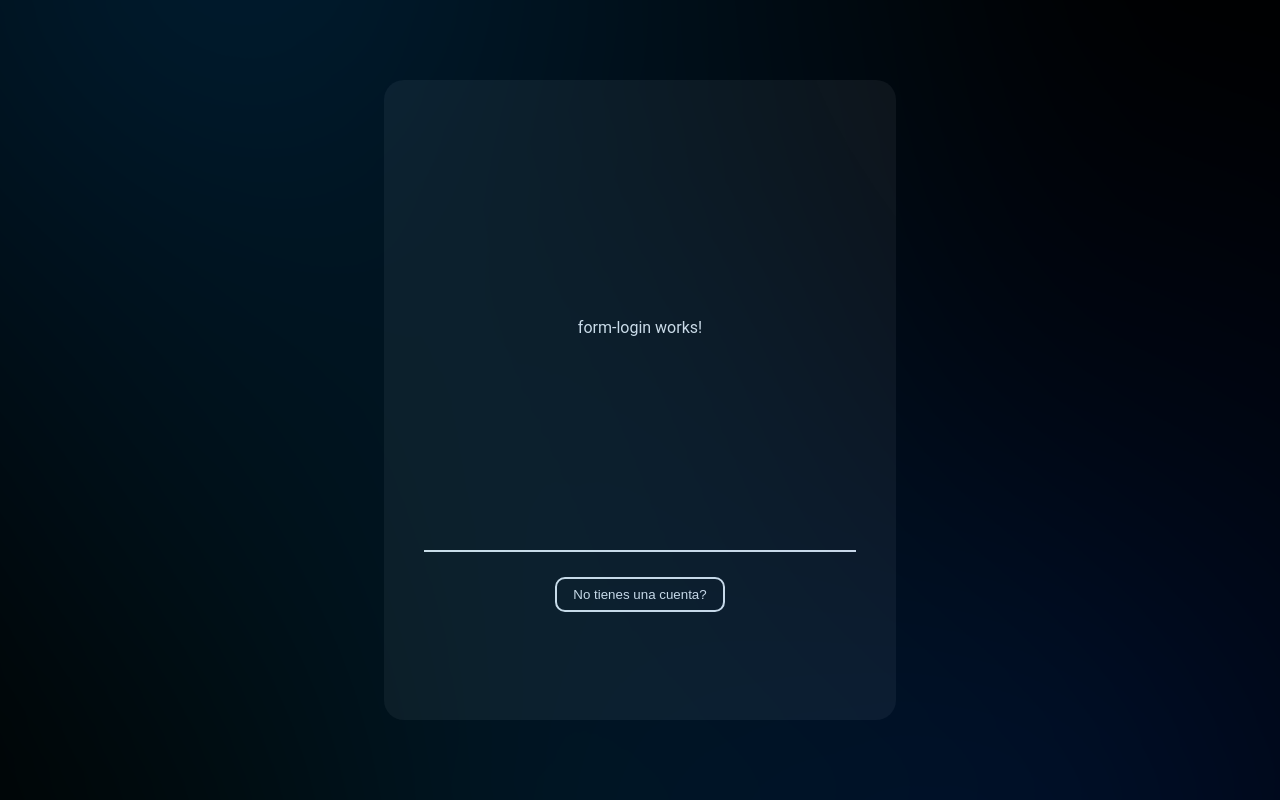
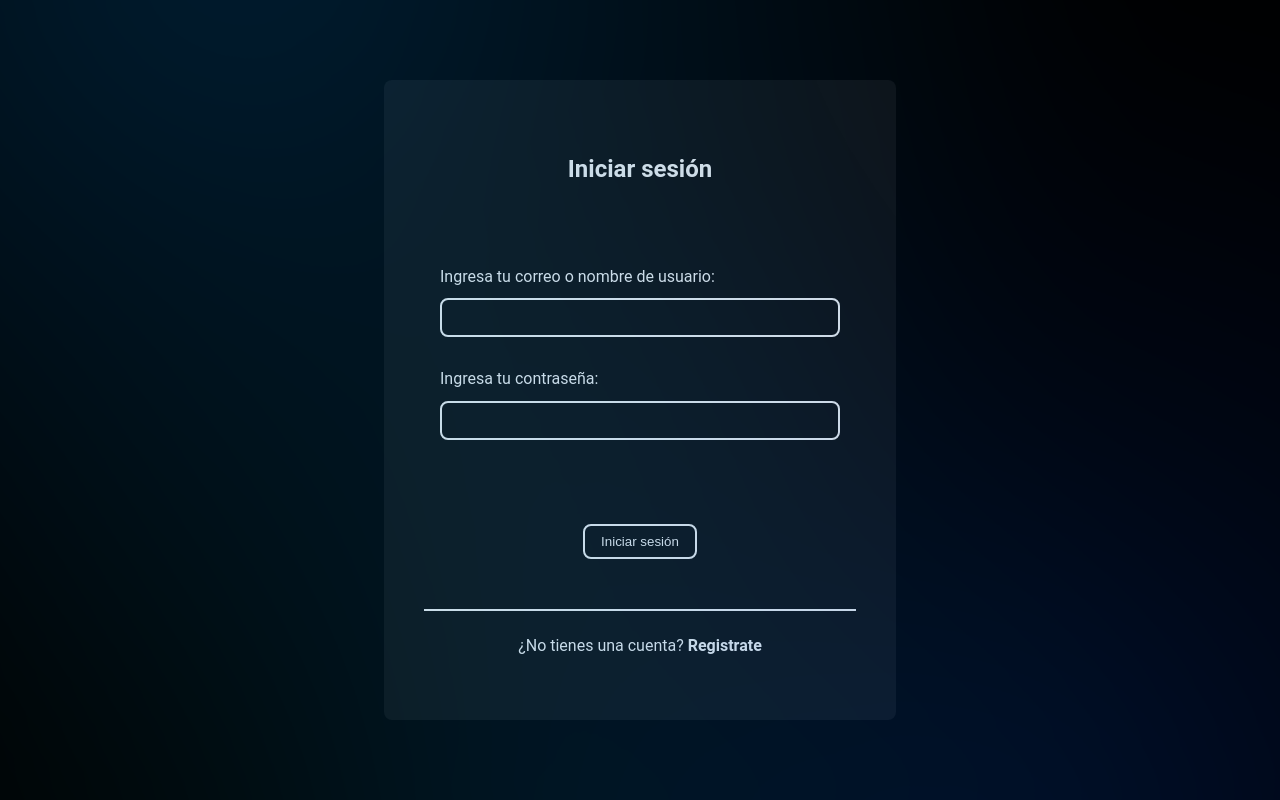
Before and after one commit to Giroz22/UWHub-Front, an Angular app: page / in a window 1280 px wide. Shown: the top 800 px of the page. Built offline with nearby package versions, Linux system fonts and the light colour scheme.

Commit message:
Form login was completed

```diff
--- a/src/app/auth/auth.html
+++ b/src/app/auth/auth.html
@@ -9,9 +9,10 @@
     </div>
 
     <div class="auth-footer">
-      <button (click)="isRegister = !isRegister">
-        {{ isRegister ? "No tienes una cuenta?" : "Ya tienes una cuenta?" }}
-      </button>
+      @if(isRegister){ ¿No tienes una cuenta? } @else { ¿Ya tienes una cuenta? }
+      <a (click)="isRegister = !isRegister">
+        {{ isRegister ? "Registrate" : "Inicia sesión" }}
+      </a>
     </div>
   </div>
 </div>
--- a/src/app/auth/auth.scss
+++ b/src/app/auth/auth.scss
@@ -1,4 +1,4 @@
-@use "../../styles/colors" as *;
+@use "../../styles/variables" as *;
 
 .auth-container {
   width: 100%;
@@ -20,22 +20,18 @@
     padding: 25px 40px;
 
     background-color: $color-background-medium;
-    border-radius: 20px;
+    border-radius: $border-radius;
     backdrop-filter: blur(5px);
 
     .auth-body {
       flex: 1;
-      display: flex;
-      align-items: center;
-      justify-content: center;
-
       width: 100%;
 
       border-bottom: 2px solid $color-background-light;
     }
 
     .auth-footer {
-      height: 20%;
+      height: 10%;
     }
   }
 }
--- a/src/app/form-login/form-login.html
+++ b/src/app/form-login/form-login.html
@@ -1 +1,33 @@
-<p>form-login works!</p>
+<Form [formGroup]="loginForm" (ngSubmit)="onSubmit()" class="forms">
+  <!-- Form Header -->
+  <div class="form-header">
+    <h2 class="form-title">Iniciar sesión</h2>
+  </div>
+
+  <!-- Form Body -->
+  <div class="form-body">
+    <div>
+      <label for="username">Ingresa tu correo o nombre de usuario:</label>
+      <input type="text" id="username" formControlName="username" />
+
+      @if (loginForm.get('username')?.invalid &&
+      loginForm.get('username')?.touched) {
+      <div class="error">El correo o el nombre de usuario es requerido.</div>
+      }
+    </div>
+    <div>
+      <label for="password"> Ingresa tu contraseña:</label>
+      <input type="password" id="password" formControlName="password" />
+
+      @if (loginForm.get('password')?.invalid &&
+      loginForm.get('password')?.touched) {
+      <div class="error">La contraseña es requerida.</div>
+      }
+    </div>
+  </div>
+
+  <!-- Form Footer -->
+  <div class="form-footer">
+    <button type="submit">Iniciar sesión</button>
+  </div>
+</Form>
--- a/src/app/form-login/form-login.scss
+++ b/src/app/form-login/form-login.scss
@@ -0,0 +1,6 @@
+@use "../../styles/variables" as *;
+
+.error {
+  color: red;
+  font-size: 0.8em;
+}
--- a/src/app/form-login/form-login.ts
+++ b/src/app/form-login/form-login.ts
@@ -1,11 +1,35 @@
-import { Component } from '@angular/core';
+import { Component, OnInit } from "@angular/core";
+import {
+  FormControl,
+  FormGroup,
+  ReactiveFormsModule,
+  Validators,
+} from "@angular/forms";
 
 @Component({
-  selector: 'app-form-login',
-  imports: [],
-  templateUrl: './form-login.html',
-  styleUrl: './form-login.scss'
+  selector: "app-form-login",
+  imports: [ReactiveFormsModule],
+  templateUrl: "./form-login.html",
+  styleUrl: "./form-login.scss",
 })
-export class FormLogin {
+export class FormLogin implements OnInit {
+  loginForm!: FormGroup;
 
+  constructor() {}
+
+  ngOnInit() {
+    this.loginForm = new FormGroup({
+      username: new FormControl("", Validators.required),
+      password: new FormControl("", Validators.required),
+    });
+  }
+
+  onSubmit() {
+    if (this.loginForm.valid) {
+      console.log("Formulario enviado", this.loginForm.value);
+    } else {
+      console.log("Formulario inválido");
+      this.loginForm.markAllAsTouched(); // Marca todos los campos como tocados para mostrar los errores
+    }
+  }
 }
--- a/src/styles.scss
+++ b/src/styles.scss
@@ -1,4 +1,4 @@
-@use "styles/colors" as *;
+@use "styles/variables" as *;
 @use "styles/fondo" as *;
 
 * {
@@ -17,13 +17,83 @@ button {
   color: $color-background-light;
   border: 2px solid $color-background-light;
   padding: 0.5rem 1rem;
-  border-radius: 10px;
+  border-radius: $border-radius;
   overflow: hidden;
   cursor: pointer;
-  transition: background-color 0.5s ease;
+  transition: $transition;
 
   &:hover {
-    color: $color-background-dark;
-    background-color: $color-background-light;
+    color: $color-background-light;
+    border-color: $color-primary;
+    background-color: $color-primary;
+    box-shadow: $shadow;
   }
 }
+
+a {
+  color: $color-background-light;
+  text-decoration: none;
+  cursor: pointer;
+  font-weight: bold;
+  transition: $transition;
+
+  &:hover {
+    color: $color-primary;
+    text-shadow: $shadow;
+  }
+}
+
+input {
+  background-color: transparent;
+  border: 2px solid $color-background-light;
+  border-radius: $border-radius;
+  padding: 10px 15px;
+  color: $color-background-light;
+
+  &:focus {
+    border-color: $color-primary;
+    outline: none;
+    transition: $transition;
+    box-shadow: $shadow;
+  }
+}
+
+.forms {
+  padding: 1rem 1rem;
+
+  display: flex;
+  flex-direction: column;
+  justify-content: space-around;
+  gap: 1rem;
+
+  width: 100%;
+  height: 100%;
+
+  .form-header {
+    .form-title {
+      text-align: center;
+    }
+  }
+
+  .form-body {
+    display: flex;
+    flex-direction: column;
+    justify-content: center;
+    gap: 2rem;
+
+    div {
+      display: flex;
+      flex-direction: column;
+      gap: 0.8rem;
+
+      label {
+        color: $color-background-light;
+      }
+    }
+  }
+
+  .form-footer {
+    display: flex;
+    justify-content: center;
+  }
+}
--- a/src/styles/_fondo.scss
+++ b/src/styles/_fondo.scss
@@ -1,4 +1,4 @@
-@use "colors" as *;
+@use "variables" as *;
 
 body {
   margin: 0;
--- a/src/styles/_colors.scss
+++ b/src/styles/_variables.scss
@@ -1,3 +1,4 @@
+//====Colores=====
 // Neutros
 $color-background-dark: #000000;
 $color-background-medium: #0d0d0d;
@@ -12,3 +13,8 @@ $color-primary-dark: #0066a3; // 20% más oscuro
 $color-secondary: #ff6f61; // naranja cálido
 $color-tertiary: #ffd700; // dorado
 $color-quaternary: #8affc1; // verde agua
+
+//===variables de estilo===
+$border-radius: 8px;
+$transition: all 0.3s linear;
+$shadow: 0 0 5px $color-primary;
```
